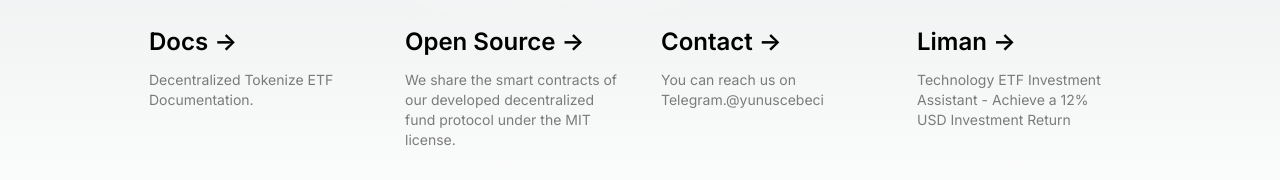
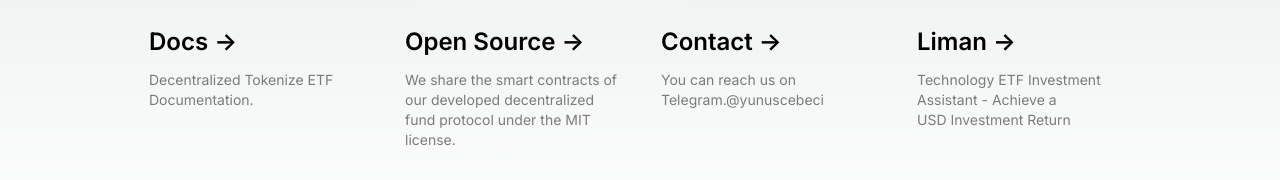
Before and after one commit to andapar/yotta21js, a Next.js app: page / in a window 1280 px wide. Shown: the part 537-717 px from the top of the page. Built offline with nearby package versions, Linux system fonts and the light colour scheme.

Commit message:
Update page.tsx

```diff
--- a/app/page.tsx
+++ b/app/page.tsx
@@ -104,7 +104,7 @@
             </span>
           </h2>
           <p className="m-0 max-w-[30ch] text-balance text-sm opacity-50">
-           Technology ETF Investment Assistant - Achieve a 12% USD Investment Return
+           Technology ETF Investment Assistant - Achieve a USD Investment Return
           </p>
         </a>
       </div>
```
